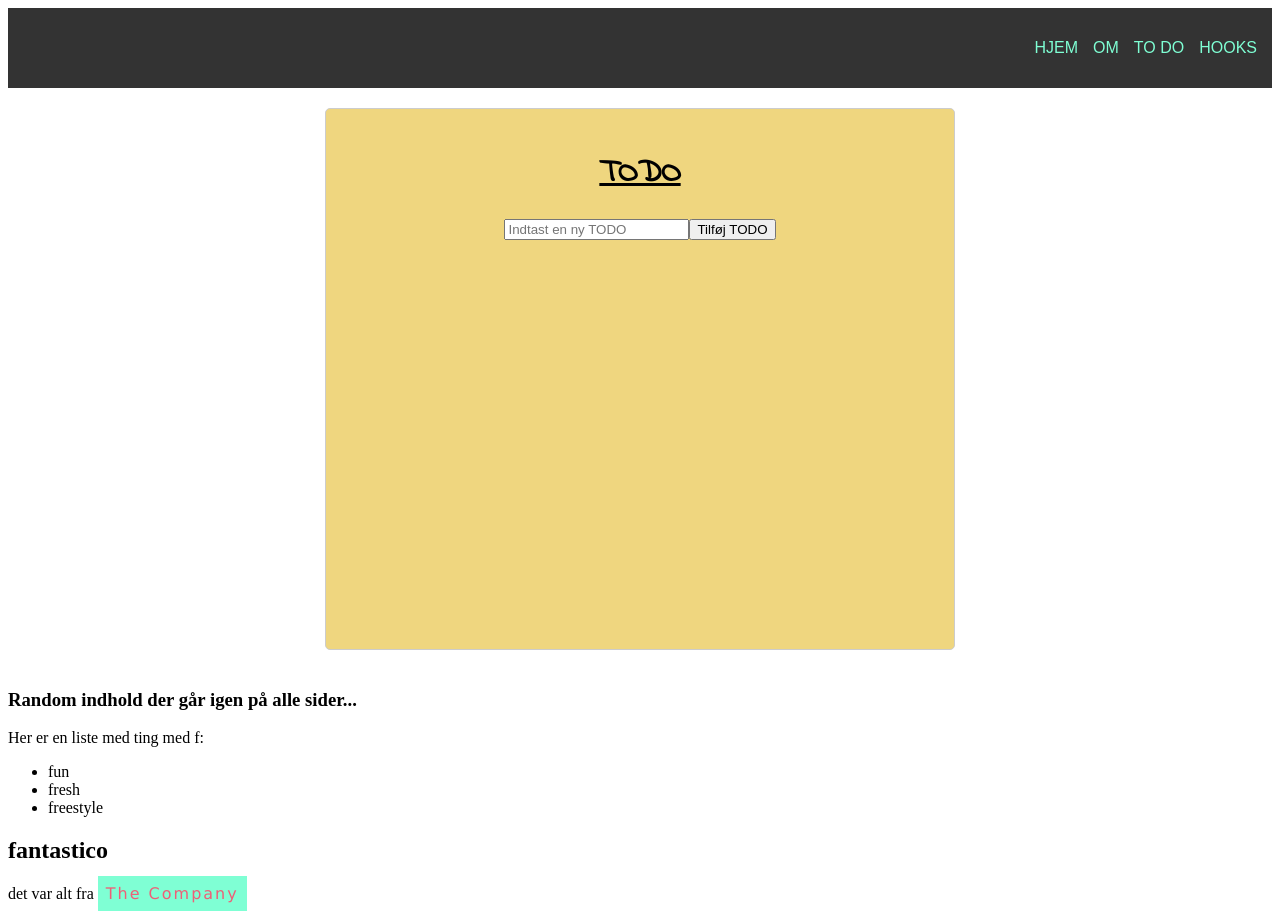
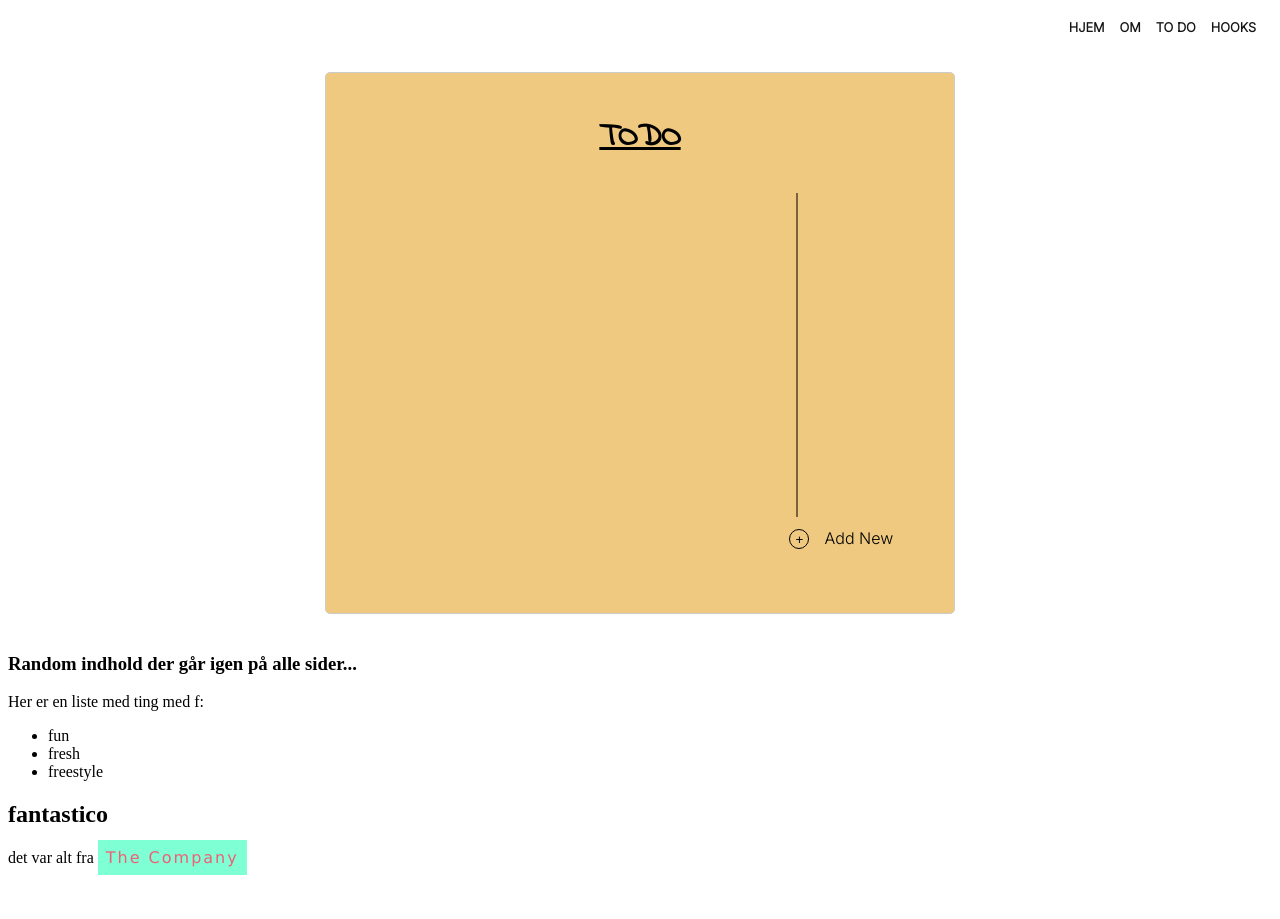
Before and after one commit to Marlenes-Dejlige-Organisation/SupabaseWallywood, a React (Vite) app: page /todo in a window 1280 px wide. After the commit the page ends 883 px from the top, so only its background shows below. Built offline with nearby package versions, Linux system fonts and the light colour scheme.

Commit message:
todolist done

```diff
--- a/src/components/Navigation/Navigation.module.scss
+++ b/src/components/Navigation/Navigation.module.scss
@@ -1,7 +1,8 @@
+@import url('https://fonts.googleapis.com/css2?family=Inter:wght@300&display=swap');
+
 .navWrapper {
-  background-color: #333;
-  padding: 15px;
-  font-family: Arial, Helvetica, sans-serif;
+
+  font-family: inter;
 
   ul {
     display: flex;
@@ -12,14 +13,14 @@
       margin-right: 15px; /* Juster margen mellem menu punkter efter behov */
 
       &:last-child {
-        margin-right: 0; /* Fjern margen fra det sidste element */
+        margin-right: 1rem; /* Fjern margen fra det sidste element */
       }
 
       .NavLink {
-        color: aquamarine;
+        color: rgb(22, 21, 21);
         text-decoration: none; /* Fjern understregning */
-        font-weight: 100;
-        font-size: 16px; /* Juster skriftstørrelsen efter behov */
+        font-weight: 600;
+        font-size: 0.8rem; /* Juster skriftstørrelsen efter behov */
 
         &:hover {
           text-decoration: underline; /* Vis understregning ved hover */
--- a/src/pages/ToDo/ToDo.jsx
+++ b/src/pages/ToDo/ToDo.jsx
@@ -1,7 +1,7 @@
 import React, { useState } from 'react';
 import styles from './ToDo.module.scss';
 
-// Genbrugelig komponent til at vise en enkelt TODO
+// Dette er en genbrugelig brik (komponent) for at vise en enkelt TODO. Hver TODO har noget tekst og en knap for at slette den.
 const TodoItem = ({ todo, onDelete }) => {
   return (
     <div className={styles.todoItem}>
@@ -13,66 +13,70 @@ const TodoItem = ({ todo, onDelete }) => {
   );
 };
 
+//Her opretter vi en hovedkomponent kaldet ToDo.
 export const ToDo = () => {
-  // State til at holde styr på TODOS
     const [todos, setTodos] = useState([]);
-  // State til at holde styr på inputværdien i oprettelse af nye TODOS
     const [newTodo, setNewTodo] = useState('');
+    const [isInputVisible, setIsInputVisible] = useState(false);
 
-  // Funktion til at håndtere oprettelse af en ny TODO
     const handleAddTodo = () => {
-    if (newTodo.trim() !== '') {
-      // Opretter en ny TODO og tilføjer den til TODOS-arrayet
+      if (isInputVisible && newTodo.trim() !== '') {
         setTodos([...todos, { id: Date.now(), text: newTodo }]);
-      // Nulstiller inputfeltet
         setNewTodo('');
       }
     };
 
-  // Funktion til at håndtere sletning af en enkelt TODO
     const handleDeleteTodo = (id) => {
-    // Filtrer TODOS-arrayet for at fjerne den valgte TODO
       const updatedTodos = todos.filter((todo) => todo.id !== id);
       setTodos(updatedTodos);
     };
 
-  // Funktion til at håndtere sletning af alle TODOS
-  const handleDeleteAllTodos = () => {
-    // Nulstiller TODOS-arrayet
-    setTodos([]);
+    const handleKeyPress = (e) => {
+        if (e.key === 'Enter') {
+          handleAddTodo();
+          setIsInputVisible(false); // Skjul inputfeltet efter at have tilføjet en ny TODO
+        }
       };
 
       return (
         <div className={styles.todoContainerMain}>
           <div className={styles.todoContainer}>
             <h1 className={styles.todoHeader}>TODO</h1>
+            <div className={styles.verticalLine}></div>
 
-      {/* Inputfelt og knap til oprettelse af ny TODO */}
-      <div>
-        <input
-          type="text"
-          placeholder="Indtast en ny TODO"
-          value={newTodo}
-          onChange={(e) => setNewTodo(e.target.value)}
-        />
-        <button className={styles.addButton} onClick={handleAddTodo}>
-          Tilføj TODO
-        </button>
-      </div>
-
-      {/* Liste af TODOS */}
             <div>
               {todos.map((todo) => (
                 <TodoItem key={todo.id} todo={todo} onDelete={handleDeleteTodo} />
               ))}
+              <div className={styles.emptySeparator}></div>
             </div>
 
-      {/* Knap til at slette alle TODOS */}
-      {todos.length > 0 && (
-        <button className={styles.deleteAllButton} onClick={handleDeleteAllTodos}>
-          Slet Alle TODOS
+            <div className={styles.opret}>
+              {isInputVisible && (
+                <input
+                  type="text"
+                  placeholder="Add new - and press enter..."
+                  value={newTodo}
+                  onChange={(e) => setNewTodo(e.target.value)}
+                  onKeyPress={handleKeyPress}
+                />
+              )}
+              <div className={styles.addButtonDiv}>
+                <button
+                  className={styles.addButton}
+                  onClick={() => {
+                    setIsInputVisible(!isInputVisible);
+                    if (isInputVisible) {
+                      handleAddTodo();
+                      setIsInputVisible(false); // Skjul inputfeltet efter at have tilføjet en ny TODO
+                    }
+                  }}
+                >
+                  +
                 </button>
-      )}
+                Add New
+              </div>
+            </div>
           </div>
         </div>
       );
--- a/src/pages/ToDo/ToDo.module.scss
+++ b/src/pages/ToDo/ToDo.module.scss
@@ -2,14 +2,13 @@
 @import url('https://fonts.googleapis.com/css2?family=Indie+Flower&display=swap');
 @import url('https://fonts.googleapis.com/css2?family=Inter:wght@300&display=swap');
 
-.todoContainerMain{
+.todoContainerMain {
   display: flex;
   justify-content: center;
-
 }
 
 .todoContainer {
-    background-color: #EFD67F;
+  background-color: #efc97f;
   padding: 20px;
   border: 1px solid #ccc;
   border-radius: 5px;
@@ -17,14 +16,13 @@
   width: 500px;
   height: 500px;
   padding-left: 4rem;
-    padding-right:4rem;
+  padding-right: 4rem;
   text-align: center;
-
+  position: relative;
 }
 
 .todoHeader {
   font-family: 'Indie Flower', cursive;
-
   font-size: 2rem;
   text-decoration: underline;
 }
@@ -42,14 +40,55 @@
   align-items: center;
   line-height: 2rem;
   font-family: 'Inter', sans-serif;
-
 }
 
-  .deleteButton {
+.deleteButton,
+.addButton {
   background-color: #ffffff00;
   border: 1px solid black;
   border-radius: 50%;
   width: 20px;
   height: 20px;
   cursor: pointer;
+  margin-right: 1rem;
 }
+.addButtonDiv{
+    position: absolute;
+    bottom: 4rem;
+    right: 3.8rem;
+}
+
+.deleteAllButton {
+  position: absolute;
+  bottom: 0;
+}
+
+.opret {
+
+  bottom: 4rem;
+  right: 4rem;
+  font-family: inter;
+
+}
+
+.inputContainer {
+  display: flex;
+  justify-content: space-between;
+  align-items: center;
+
+}
+.todoContainer::before {
+    content: "";
+    position: absolute;
+    top: 7.5rem;
+    bottom: 6rem;
+    left: 75%;
+    border-left: 1px solid black;
+    transform: translateX(-50%);
+  }
+  input{
+
+    display: flex;
+    margin-bottom: 1rem;
+    margin-right: 40rem;
+  }
```
Lines whose indentation alone changed are shown as unchanged.
